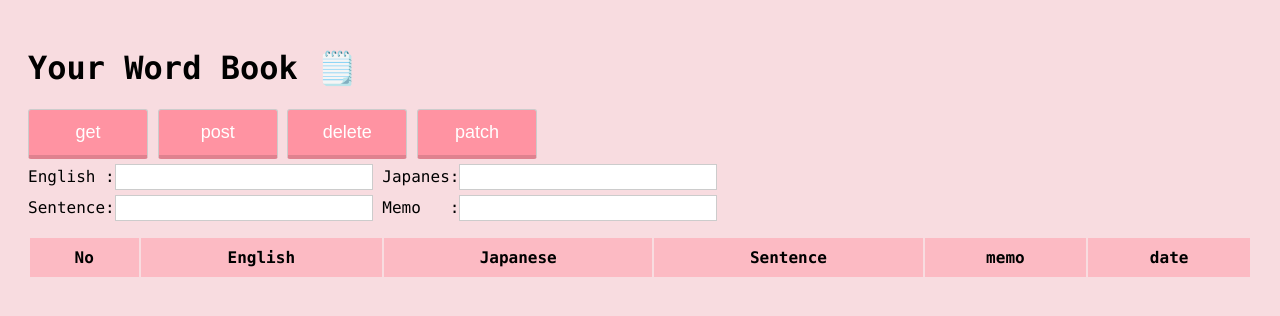
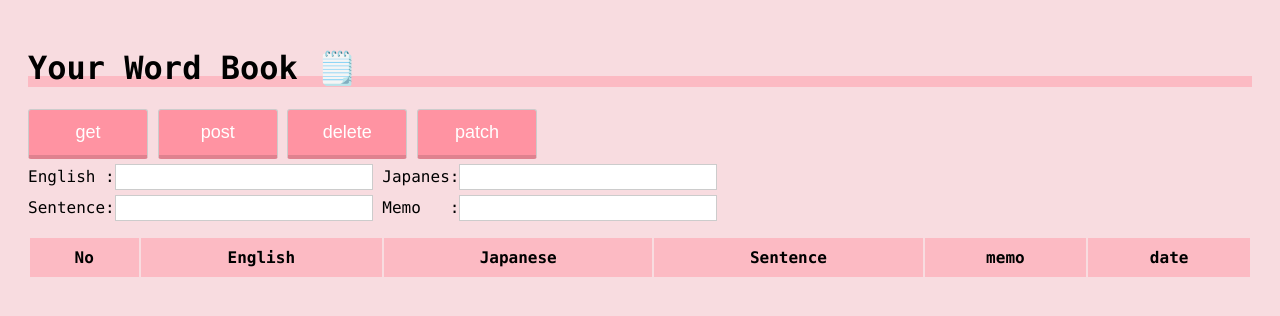
Before and after one commit to nouvelle/wordbook, a website: page public/index.html in a window 1280 px wide. Drawn offline with Linux system fonts and the light colour scheme.

Commit message:
modified: css

```diff
--- a/public/css/style.css
+++ b/public/css/style.css
@@ -3,10 +3,8 @@ body {
   font-family: Monaco, Consolas, "Lucida Console", monospace;
   padding: 20px;
 }
-#title {
-  font-size: 42px;
-  margin: 10px 10px 30px;
-  text-align: center;
+h1 {
+  background: linear-gradient(transparent 70%, #fcbac3 70%);
 }
 #wrap {
   width: 100%;
```
